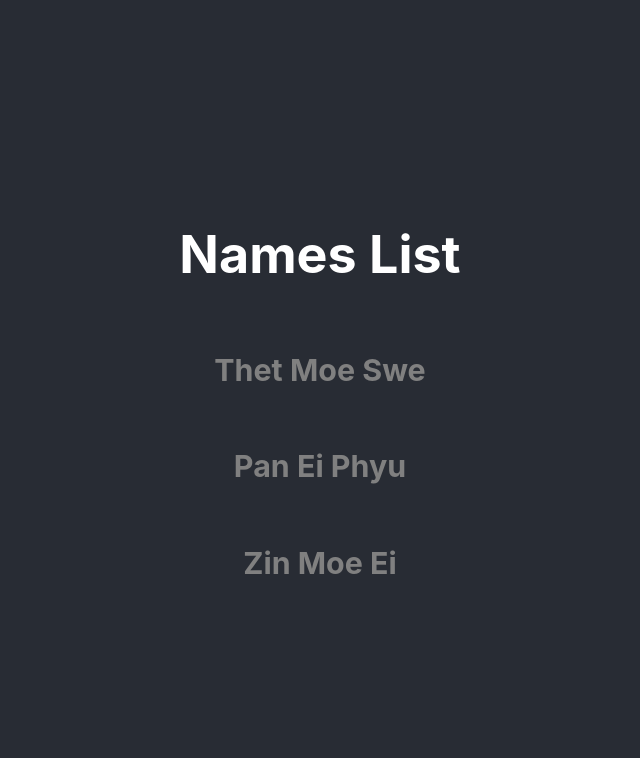
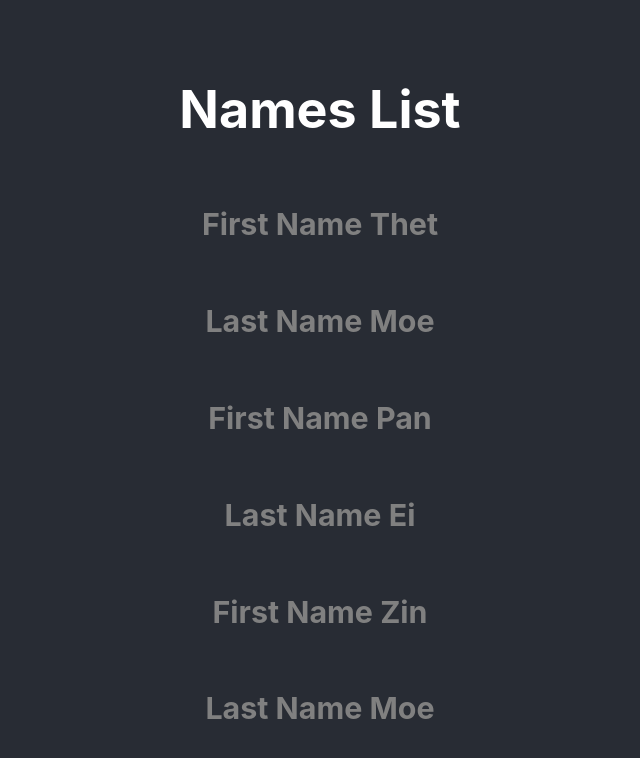
Before and after one commit to yankyaw-moe/react-notes, a React (Create React App) app: page / in a window 1280 px wide. Shown: the top 758 px of the page, without its empty margins (320-960 px from the left). Built offline with nearby package versions, Linux system fonts and the light colour scheme.

Commit message:
Fragments

```diff
--- a/src/App.js
+++ b/src/App.js
@@ -7,9 +7,9 @@ function App() {
     <div className="App">
       <header className="App-header">
         <h1>Names List</h1>
-        <NameTag>Thet Moe Swe</NameTag>
-        <NameTag>Pan Ei Phyu</NameTag>
-        <NameTag>Zin Moe Ei</NameTag>
+        <NameTag firstName="Thet" lastName="Moe"></NameTag>
+        <NameTag firstName="Pan" lastName="Ei"></NameTag>
+        <NameTag firstName="Zin" lastName="Moe"></NameTag>
       </header>
     </div>
   );
--- a/src/components/nameTag.js
+++ b/src/components/nameTag.js
@@ -1,7 +1,13 @@
+/* eslint-disable react/jsx-key */
 import React from "react";
 
 function nameTag(props) {
-  return <h3 className="name">{props.children}</h3>;
+  // <Fragment></Fragment>
+  // <></>
+  return [
+    <h3 className="name">First Name {props.firstName}</h3>,
+    <h3 className="name">Last Name {props.lastName}</h3>,
+  ];
 }
 
 export default nameTag;
```
